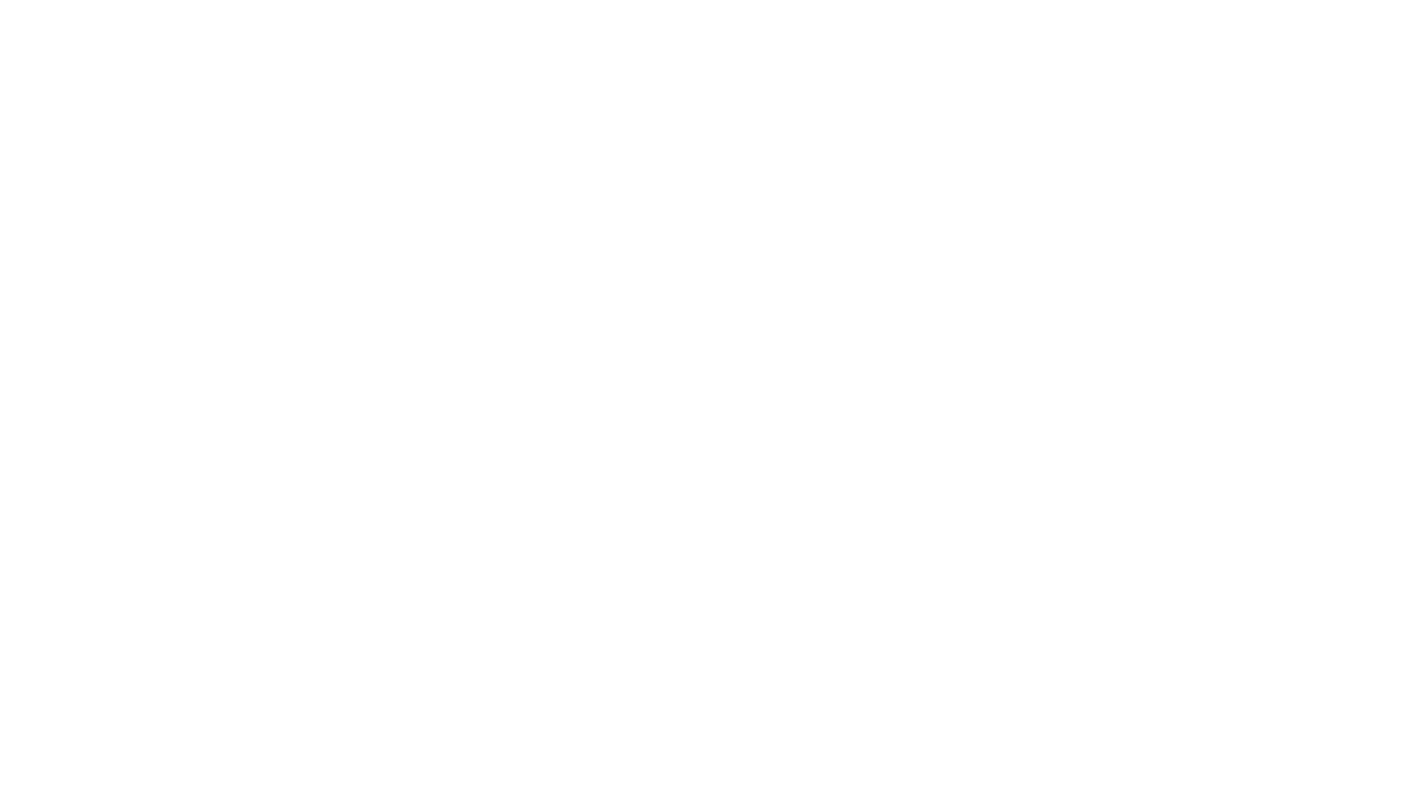
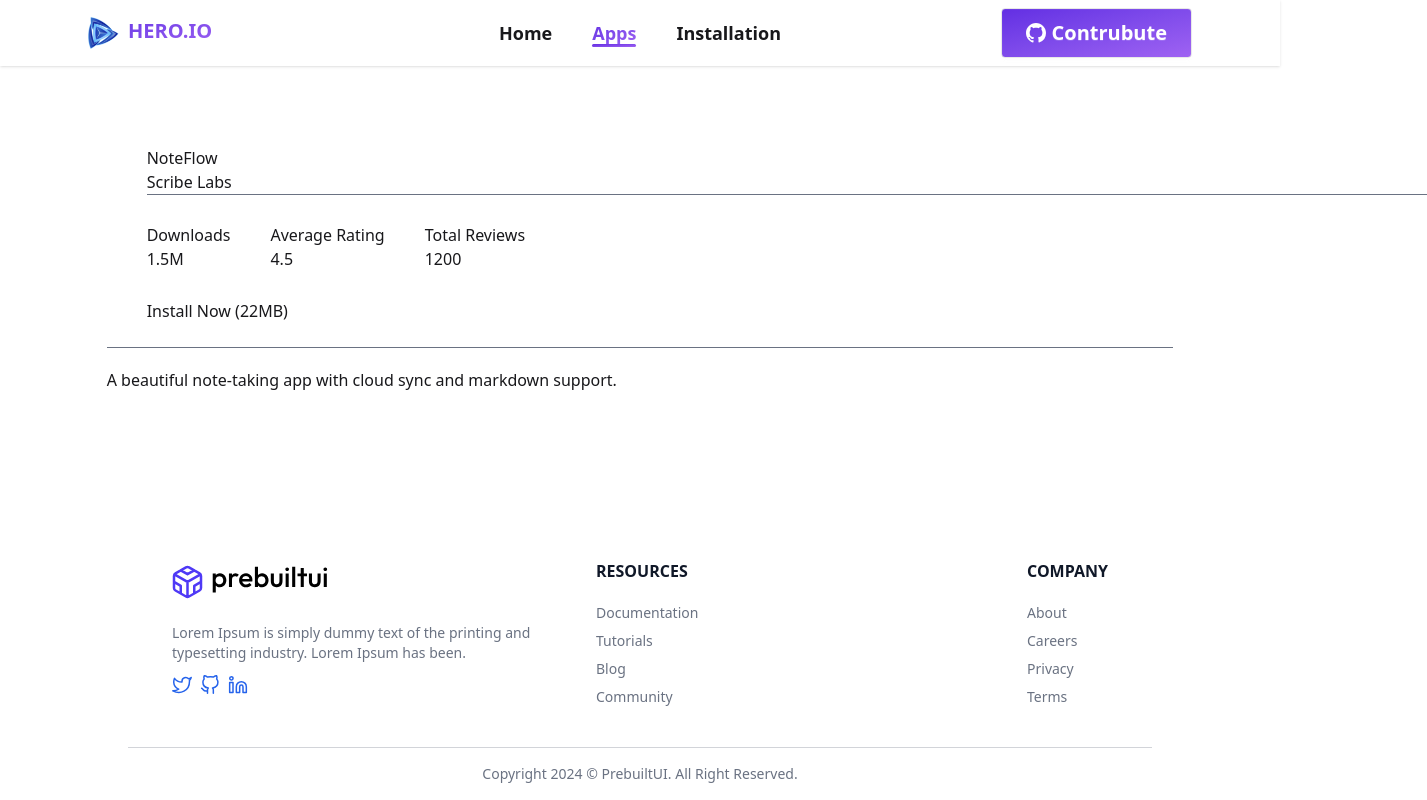
Before and after one commit to alifhossinsajjad/Mobile-App-Web, a React (Vite) app: page /apps/1 in a window 1280 px wide. Before the commit this address had no page. Shown: the whole page, 1427 px wide, since content can reach past the window. Built offline with nearby package versions, Linux system fonts and the light colour scheme.

Commit message:
local storeg data get and set sucessfully ✅

```diff
--- a/public/Data/apps.json
+++ b/public/Data/apps.json
@@ -186,7 +186,7 @@
     "id": 11,
     "description": "Music streaming app with millions of songs and podcasts.",
     "size": "35MB",
-    "reviews": 2000000,
+    "reviews": "20K",
     "ratingAvg": 4.7,
     "downloads": "50M",
     "ratings": [
@@ -204,7 +204,7 @@
     "id": 12,
     "description": "Share photos and videos, follow friends, and explore content.",
     "size": "40MB",
-    "reviews": 3500000,
+    "reviews": "35K",
     "ratingAvg": 4.6,
     "downloads": "70M",
     "ratings": [
@@ -222,7 +222,7 @@
     "id": 13,
     "description": "Create and share short videos, explore trending content globally.",
     "size": "42MB",
-    "reviews": 4000000,
+    "reviews": "40K",
     "ratingAvg": 4.5,
     "downloads": "80M",
     "ratings": [
@@ -240,7 +240,7 @@
     "id": 14,
     "description": "Simple, reliable messaging and calling app for everyone.",
     "size": "30MB",
-    "reviews": 3200000,
+    "reviews": "32K",
     "ratingAvg": 4.7,
     "downloads": "90M",
     "ratings": [
@@ -258,7 +258,7 @@
     "id": 15,
     "description": "Watch, upload, and share videos with the world.",
     "size": "50MB",
-    "reviews": 5000000,
+    "reviews": "50K",
     "ratingAvg": 4.8,
     "downloads": "100M",
     "ratings": [
@@ -276,7 +276,7 @@
     "id": 16,
     "description": "Instant messaging app with voice, video, and group chats.",
     "size": "28MB",
-    "reviews": 2800000,
+    "reviews": "28K",
     "ratingAvg": 4.6,
     "downloads": "65M",
     "ratings": [
@@ -294,7 +294,7 @@
     "id": 17,
     "description": "Send ephemeral messages, photos and videos to friends.",
     "size": "38MB",
-    "reviews": 1800000,
+    "reviews": "18K",
     "ratingAvg": 4.4,
     "downloads": "45M",
     "ratings": [
@@ -312,7 +312,7 @@
     "id": 18,
     "description": "Stream movies, TV shows, and original content anytime, anywhere.",
     "size": "45MB",
-    "reviews": 2200000,
+    "reviews": "22K",
     "ratingAvg": 4.7,
     "downloads": "60M",
     "ratings": [
@@ -330,7 +330,7 @@
     "id": 19,
     "description": "Navigate and explore with real-time GPS and local guides.",
     "size": "60MB",
-    "reviews": 3000000,
+    "reviews": "30K",
     "ratingAvg": 4.8,
     "downloads": "85M",
     "ratings": [
@@ -348,7 +348,7 @@
     "id": 20,
     "description": "Shop millions of products with fast delivery and secure payments.",
     "size": "55MB",
-    "reviews": 2500000,
+    "reviews": "25K",
     "ratingAvg": 4.6,
     "downloads": "75M",
     "ratings": [
--- a/src/Components/AppCard.jsx
+++ b/src/Components/AppCard.jsx
@@ -2,15 +2,16 @@ import React from 'react';
 import { BsFillStarFill } from 'react-icons/bs';
 import { FaStar } from 'react-icons/fa';
 import { MdOutlineFileDownload } from 'react-icons/md';
+import { Link } from 'react-router';
 
 const AppCard = ({ app }) => {
 
-    const {title, image, ratingAvg,downloads} = app
+    const {title, image, ratingAvg,downloads,id} = app
 
     return (
-        <div className="card bg-base-100 w-96 shadow-sm">
+       <Link to={`/apps/${id}`}> <div className="card bg-base-100 w-96 shadow-sm">
             <figure>
-                <img
+                <img className='h-80 w-full'
                     src={image} />
             </figure>
             <div className="card-body">
@@ -22,7 +23,7 @@ const AppCard = ({ app }) => {
                     <span className='flex items-center text-lg font-bold text-[#FF8811]  gap-2'><BsFillStarFill size={25}/>{ratingAvg}</span>
                 </div>
             </div>
-        </div>
+        </div></Link>
     );
 };
 
--- a/src/Pages/Apps.jsx
+++ b/src/Pages/Apps.jsx
@@ -45,7 +45,7 @@ const Apps = () => {
         </div>
       ) : (
         <div className="text-center text-gray-500 py-20">
-          <h2 className="text-2xl font-semibold text-gray-700 mb-3">No Apps Found </h2>
+          <h2 className="text-4xl font-bold text-gray-700 mb-2">No Apps Found </h2>
           <div className='flex justify-center '>
             <NavLink to={'/'} className='bg-gradient-to-tl from-[#9F62F2] to-[#632EE3] flex justify-center items-center text-lg font-bold text-white my-16 p-4 rounded-lg'>Show All</NavLink>
           </div>
--- a/src/Pages/AppsDetails.jsx
+++ b/src/Pages/AppsDetails.jsx
@@ -1,9 +1,55 @@
-import React from 'react';
+
+import { useParams } from 'react-router';
+import useApps from '../Hooks/useApps';
+import { updateApps } from '../utils/LocalStorage';
+
+
 
 const AppsDetails = () => {
+    const { id } = useParams();
+
+    const { apps, loading } = useApps();
+
+    const app = apps.find(a => String(a.id) === id)
+
+    if (loading) return <p>Loading......Apps Detaisl</p>
+
+    const { title, image, companyName, description, ratingAvg, downloads, reviews, size } = app || {}
     return (
-        <div>
+        <div className='w-10/12 mx-auto'>
+            <div className='flex gap-10 my-20 border-b  border-gray-500 w-full mb-5'>
+                <div>
+                    <figure>
+                        <img className='w-40 shadow-2xl' src={image} alt="" />
+                    </figure>
+                </div>
+                <div className=''>
+                    <div className='border-b  border-gray-500 w-7xl'>
+                        <h1>{title}</h1>
+                        <p>{companyName}</p>
+                    </div>
+                    <div>
+                        <div className='flex gap-10 py-7'>
+                            <span><p>Downloads</p>{downloads}</span>
+                            <span><p>Average Rating</p>{ratingAvg}</span>
+                            <span><p>Total Reviews</p>{reviews}</span>
+                        </div>
+                        <button onClick={()=>updateApps(app)} className='mb-6'>Install Now ({size})</button>
+                    </div>
+                </div>
 
+            </div>
+
+
+            {/* {chart} */}
+            <div>
+
+            </div>
+
+            {/* {description} */}
+            <div>
+                <p>{description}</p>
+            </div>
         </div>
     );
 };
--- a/src/Pages/Installation.jsx
+++ b/src/Pages/Installation.jsx
@@ -1,9 +1,30 @@
-import React from 'react';
+import React, { useState } from 'react';
+import { loadInstall } from '../utils/LocalStorage';
 
 const Installation = () => {
+
+    const [installApp, setInstallApp] = useState(loadInstall);
+    const [sortOrder, setSortOrder] = useState('')
+
+
+    if(!installApp.length) return <p className='text-center mt-20 text-2xl font-bold'>
+        No Apps Available
+    </p>
+
+
+
     return (
         <div>
-            <h2>installations</h2>
+            <div>
+                <div>
+                    <h1>Your Installed Apps</h1>
+                    <p>Explore All Trending Apps on the Market developed by us</p>
+                </div>
+                <div>
+                <h1></h1>
+                </div>
+
+            </div>
         </div>
     );
 };
--- a/src/Routes/Routes.jsx
+++ b/src/Routes/Routes.jsx
@@ -4,7 +4,7 @@ import RootLayout from "../Layouts/RootLayout";
 import ErrorPage from "../Pages/ErrorPage";
 import Apps from "../Pages/Apps";
 import Installation from "../Pages/Installation";
-
+import AppsDetails from '../Pages/AppsDetails'
 
 
 const router = createBrowserRouter([
@@ -25,6 +25,11 @@ const router = createBrowserRouter([
             {
                 path:'/installation',
                 Component: Installation,
+            },
+
+            {
+                path:'/apps/:id',
+                Component: AppsDetails,
             }
         ]
     }
--- /dev/null
+++ b/src/utils/LocalStorage.js
@@ -0,0 +1,41 @@
+export const loadInstall = () => {
+    try{
+        const data = localStorage.getItem('installedApp')
+        return data ? JSON.parse(data) : [];
+    }
+    catch(error){
+        console.log(error)
+        return[];
+    }
+};
+
+export const updateApps = (app) => {
+    const installedApp = loadInstall();
+
+    try{
+        const isDuplicate = installedApp.some((a)=> a.id === app.id)
+        if(isDuplicate)
+            return alert('already Installed this app')
+
+        const updateIntalledApp = [...installedApp,app]
+        localStorage.setItem("installedApp", JSON.stringify(updateIntalledApp))
+    }
+    catch(error){
+        console.log(error);
+    }
+}
+
+
+
+export const removeFromInstallation = (id) => {
+    const installedApp = loadInstall();
+
+    try{
+        const updateIntalledApp = installedApp.find(p=>p.id !== id)
+
+        localStorage.setItem("installedApp", JSON.stringify(updateIntalledApp));
+    }
+    catch(error){
+        console.log(error);
+    }
+}
```
